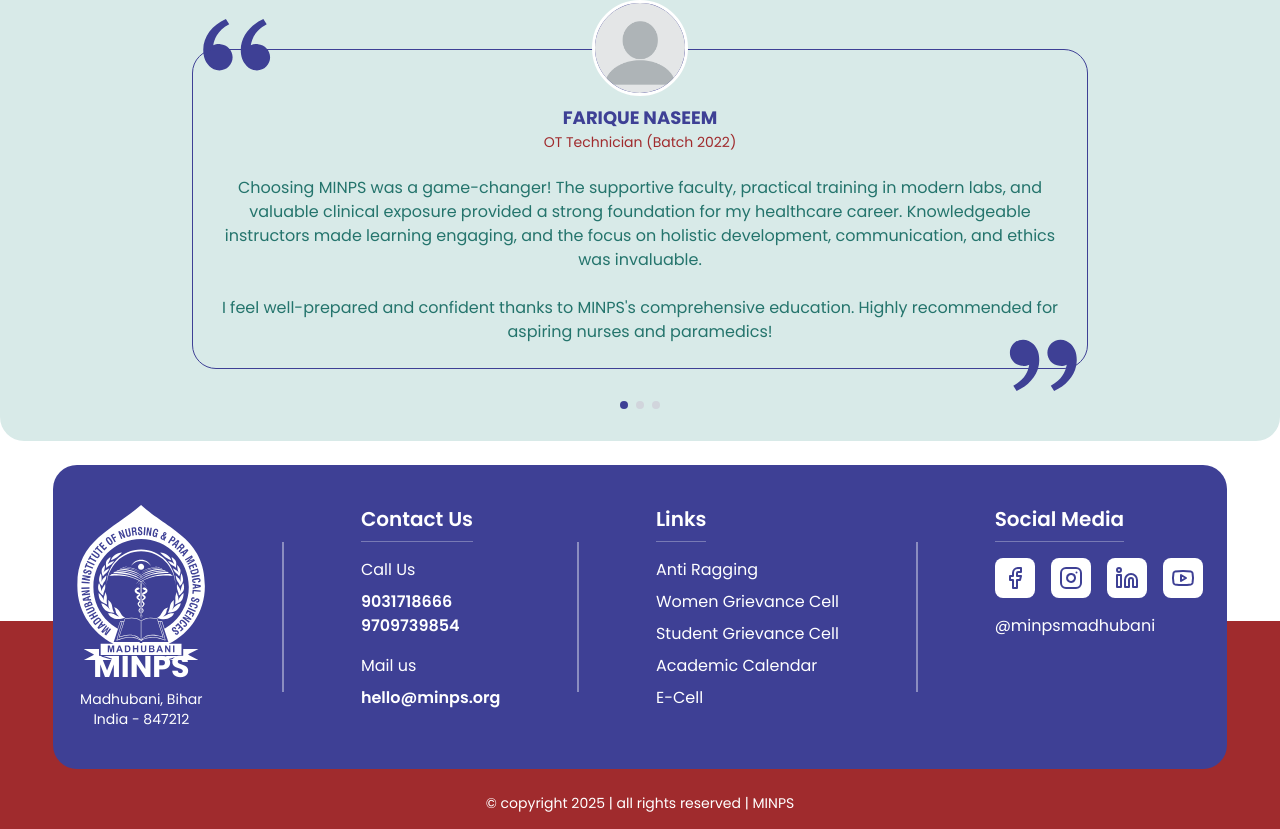
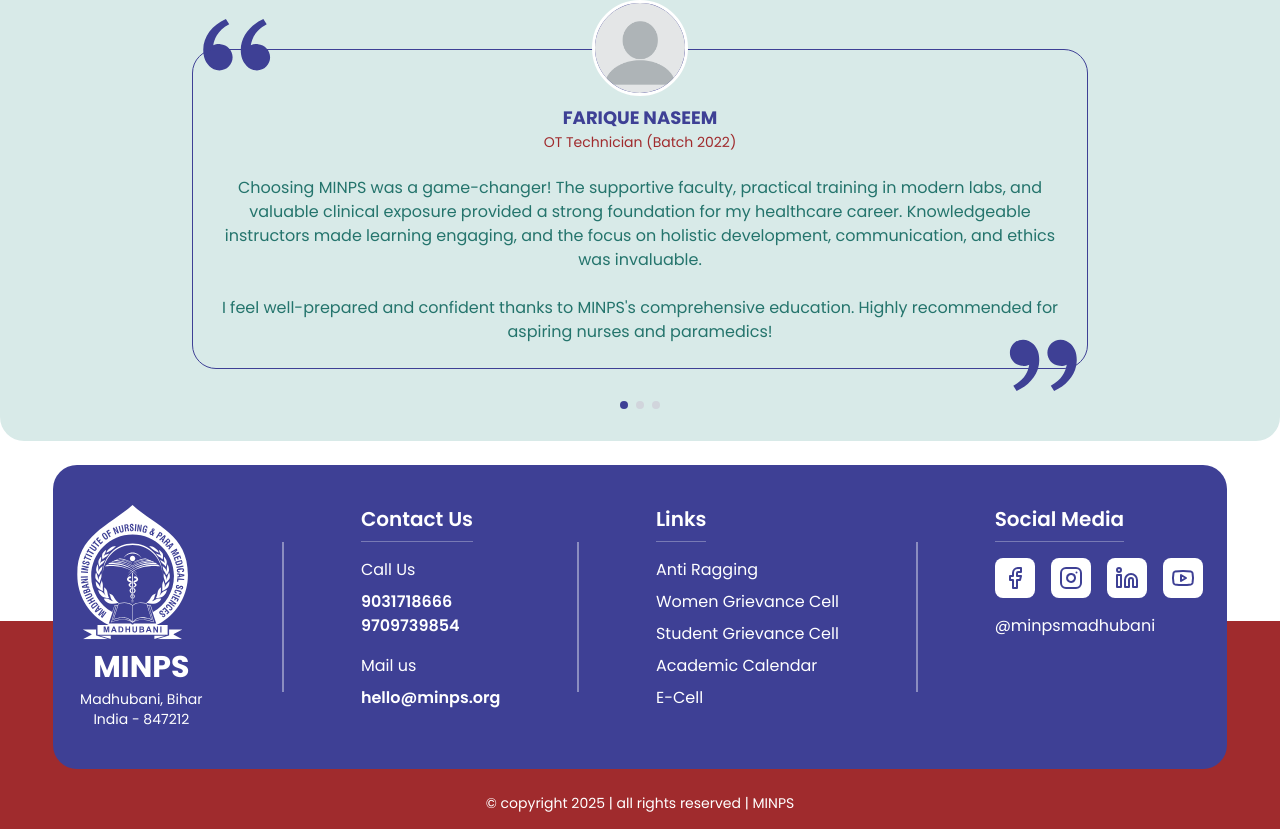
Before and after one commit to Hibbanur-Rahman/minps-website, a React (Vite) app: page / in a window 1280 px wide. Shown: the part 2936-3765 px from the top of the page. Built offline with nearby package versions, Linux system fonts and the light colour scheme.

Commit message:
adding the footer

```diff
--- a/src/components/footer.jsx
+++ b/src/components/footer.jsx
@@ -6,23 +6,22 @@ const Footer = () => {
   return (
     <footer className="w-full ">
       <div
-      className="relative pb-2"
-      style={{
-        background: 'linear-gradient(to bottom, #fff 0%, #fff 50%, #a02b2d 50%, #a02b2d 100%)',
-      }}
+        className="relative pb-2"
+        style={{
+          background:
+            "linear-gradient(to bottom, #fff 0%, #fff 50%, #a02b2d 50%, #a02b2d 100%)",
+        }}
       >
         {/* Main Footer */}
         <div className="bg-[#3E4095] text-white rounded-3xl py-10 w-11/12 max-w-7xl mx-auto ">
           <div className="container mx-auto px-4 md:px-6">
             <div className="flex justify-between">
               {/* Logo and Address */}
-              <div className="flex flex-col items-center text-center">
+              <div className="flex flex-col items-center justify-center text-center">
                 <div className="w-32 h-32 relative mb-4">
                   <img
                     src={logoImg}
                     alt="MINPS Logo"
-                    width={128}
-                    height={128}
                     className="object-contain"
                   />
                 </div>
```
